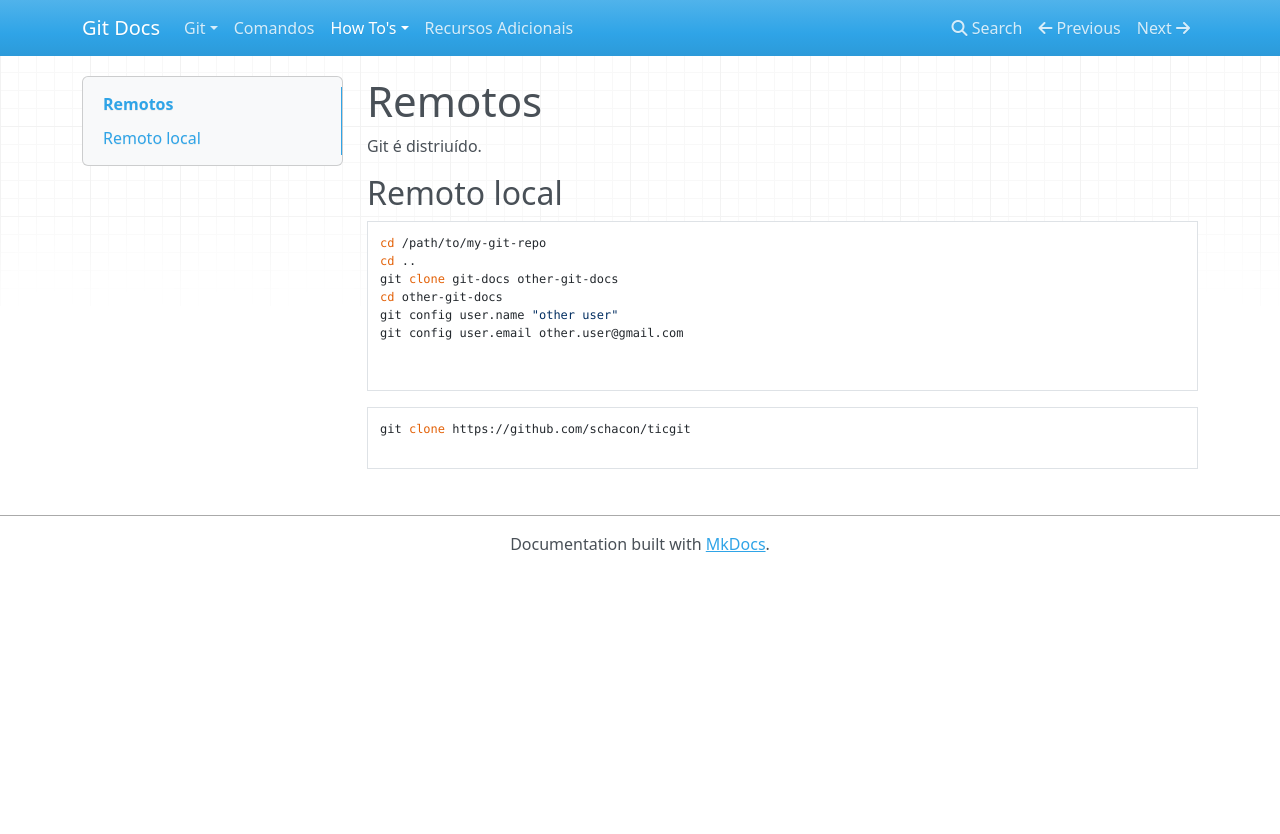
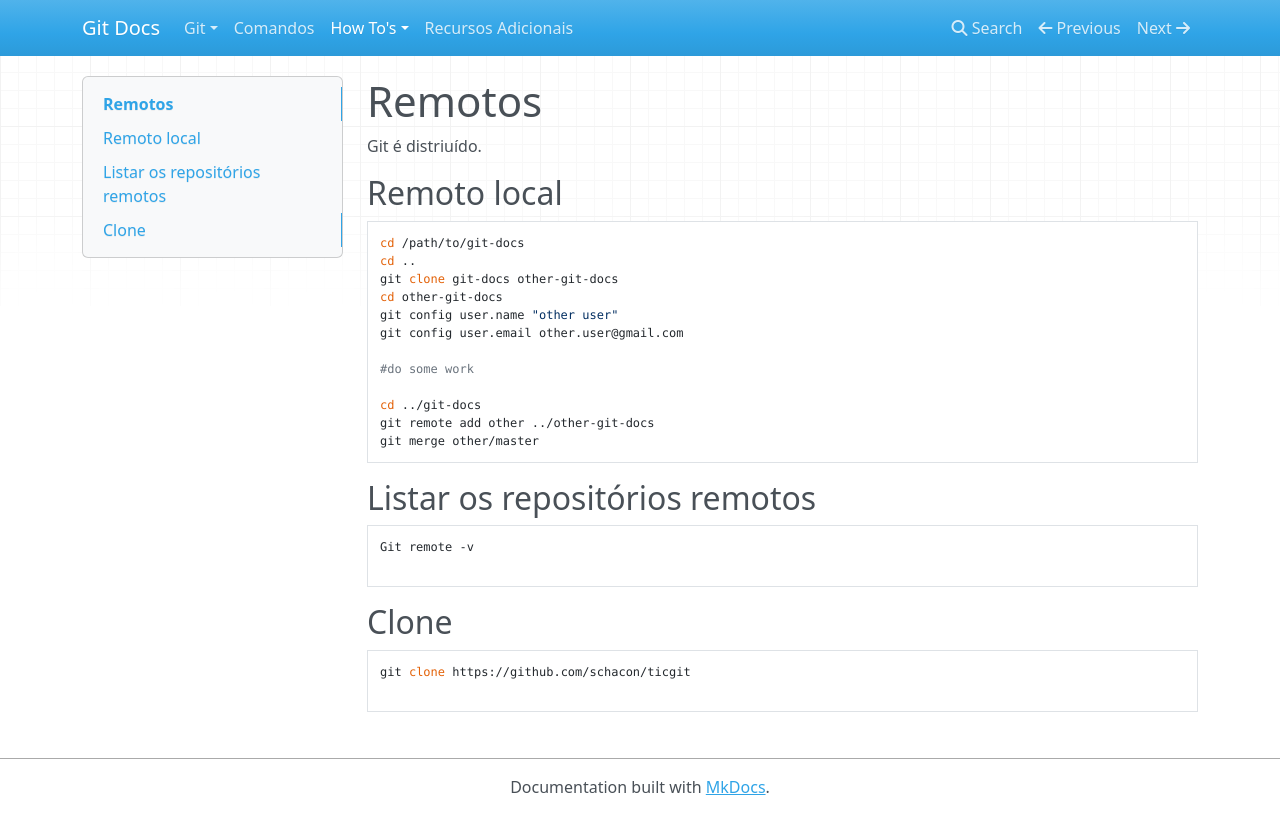
Before and after one commit to jeanCarloMachado/git_course, an MkDocs documentation site: the page built from docs/remotos.md, in a window 1280 px wide. Shown: the top 834 px of the page. Built offline with MkDocs 1.6.1, drawn with Linux system fonts in a browser that asks for light colours; nearby versions of some CDN libraries; old or Windows-style settings are respelled for this version of MkDocs.

Commit message:
improvements

````diff
--- a/docs/remotos.md
+++ b/docs/remotos.md
@@ -7,16 +7,30 @@ Remoto local
 ------------
 
 ```
-cd /path/to/my-git-repo
+cd /path/to/git-docs
 cd ..
 git clone git-docs other-git-docs
 cd other-git-docs
 git config user.name "other user"
 git config user.email other.user@gmail.com
 
+#do some work
+
+cd ../git-docs
+git remote add other ../other-git-docs
+git merge other/master
+```
+
+Listar os repositórios remotos
+------------------------------
+
+```
+Git remote -v
 
 ```
 
+Clone
+-----
 
 ```
 git clone https://github.com/schacon/ticgit
````
